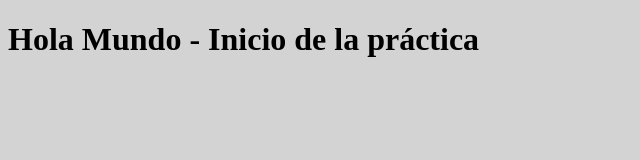
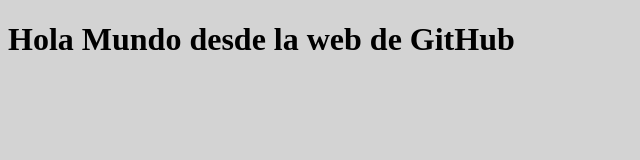
Before and after one commit to alejandroperez2008/practica-git1, a plain HTML site: page src/index.html in a window 1280 px wide. Shown: the whole page, without its empty margins (0-640 px from the left). Drawn offline with Linux system fonts and the light colour scheme.

Commit message:
Update index.html

```diff
--- a/src/index.html
+++ b/src/index.html
@@ -6,6 +6,6 @@
     <link rel="stylesheet" href="style.css">
 </head>
 <body>
-    <h1>Hola Mundo - Inicio de la práctica</h1>
+    <h1>Hola Mundo desde la web de GitHub</h1>
 </body>
 </html>
```
